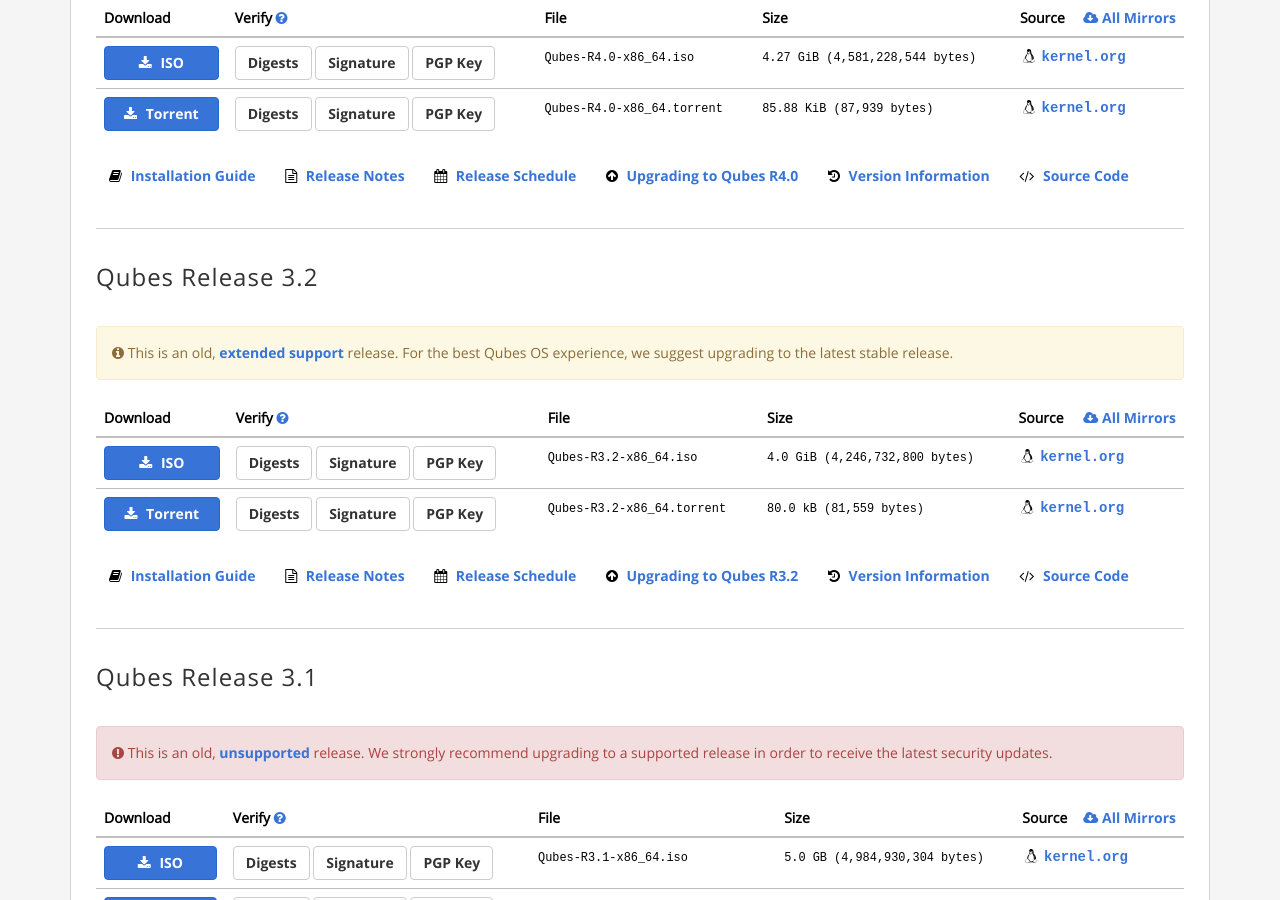
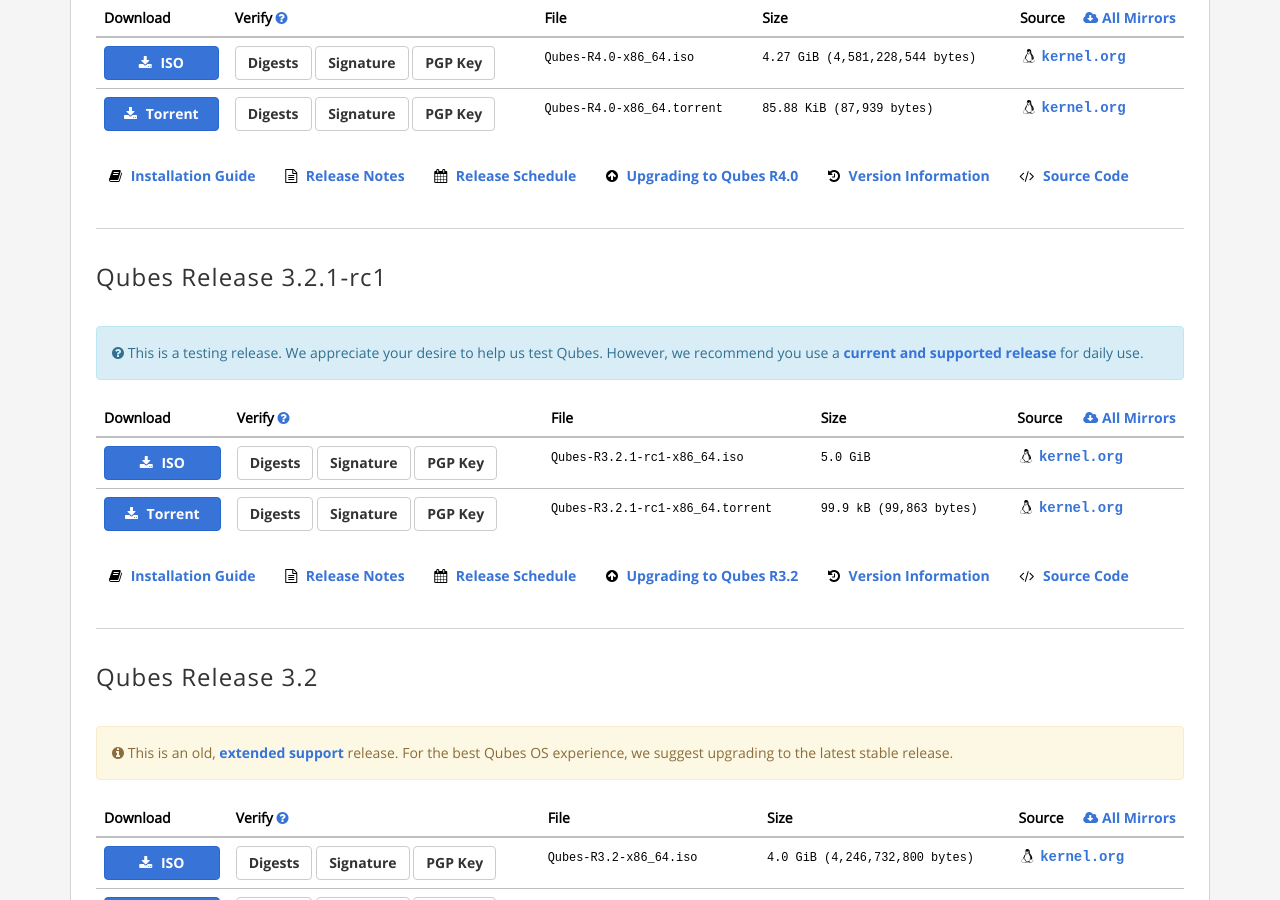
Before and after one commit to QubesOS/qubesos.github.io, a Jekyll site: the page built from pages/downloads.md, in a window 1280 px wide and 900 px high, scrolled down 780 px. Built offline with Jekyll 4.4.1, drawn with Linux system fonts in a browser that asks for light colours; some web fonts are replaced.

Commit message:
Add R3.2.1-rc1

```diff
--- a/_data/downloads.yml
+++ b/_data/downloads.yml
@@ -89,6 +89,90 @@ releases:
         url: /doc/releases/4.0/release-notes/#upgrading
     featured_docs:
       get:
+      - Release Notes
+  Qubes Release 3.2.1-rc1:
+    testing: yes
+    deprecated: no
+    sources:
+      - name: kernel.org
+        display: yes
+        method: HTTPS
+        type: ISO
+        filename: Qubes-R3.2.1-rc1-x86_64.iso
+        size: 5.0 GiB
+        url: https://mirrors.edge.kernel.org/qubes/iso/Qubes-R3.2.1-rc1-x86_64.iso
+        verifiers:
+          hash: https://mirrors.edge.kernel.org/qubes/iso/Qubes-R3.2.1-rc1-x86_64.iso.DIGESTS
+          sig: https://mirrors.edge.kernel.org/qubes/iso/Qubes-R3.2.1-rc1-x86_64.iso.asc
+          key: https://keys.qubes-os.org/keys/qubes-release-3-signing-key.asc
+      - name: halifax.rwth-aachen.de
+        display: no
+        method: HTTP
+        type: ISO
+        filename: Qubes-R3.2.1-rc1-x86_64.iso
+        size: 5.0 GiB
+        url: http://ftp.halifax.rwth-aachen.de/qubes/iso/Qubes-R3.2.1-rc1-x86_64.iso
+        verifiers:
+          hash: http://ftp.halifax.rwth-aachen.de/qubes/iso/Qubes-R3.2.1-rc1-x86_64.iso.DIGESTS
+          sig: http://ftp.halifax.rwth-aachen.de/qubes/iso/Qubes-R3.2.1-rc1-x86_64.iso.asc
+          key: https://keys.qubes-os.org/keys/qubes-release-3-signing-key.asc
+      - name: qubes-os.org
+        display: no
+        method: HTTPS
+        type: ISO
+        filename: Qubes-R3.2.1-rc1-x86_64.iso
+        size: 5.0 GiB
+        url: https://ftp.qubes-os.org/iso/Qubes-R3.2.1-rc1-x86_64.iso
+        verifiers:
+          hash: https://ftp.qubes-os.org/iso/Qubes-R3.2.1-rc1-x86_64.iso.DIGESTS
+          sig: https://ftp.qubes-os.org/iso/Qubes-R3.2.1-rc1-x86_64.iso.asc
+          key: https://keys.qubes-os.org/keys/qubes-release-3-signing-key.asc
+      - name: kernel.org
+        display: yes
+        method: BitTorrent
+        type: Torrent
+        filename: Qubes-R3.2.1-rc1-x86_64.torrent
+        size: 99.9 kB (99,863 bytes)
+        url: https://mirrors.edge.kernel.org/qubes/iso/Qubes-R3.2.1-rc1-x86_64.torrent
+        verifiers:
+          hash: https://mirrors.edge.kernel.org/qubes/iso/Qubes-R3.2.1-rc1-x86_64.iso.DIGESTS
+          sig: https://mirrors.edge.kernel.org/qubes/iso/Qubes-R3.2.1-rc1-x86_64.iso.asc
+          key: https://keys.qubes-os.org/keys/qubes-release-3-signing-key.asc
+      - name: halifax.rwth-aachen.de
+        display: no
+        method: BitTorrent
+        type: Torrent
+        filename: Qubes-R3.2.1-rc1-x86_64.torrent
+        size: 99.9 kB (99,863 bytes)
+        url: http://ftp.halifax.rwth-aachen.de/qubes/iso/Qubes-R3.2.1-rc1-x86_64.torrent
+        verifiers:
+          hash: http://ftp.halifax.rwth-aachen.de/qubes/iso/Qubes-R3.2.1-rc1-x86_64.iso.DIGESTS
+          sig: http://ftp.halifax.rwth-aachen.de/qubes/iso/Qubes-R3.2.1-rc1-x86_64.iso.asc
+          key: https://keys.qubes-os.org/keys/qubes-release-3-signing-key.asc
+      - name: qubes-os.org
+        display: no
+        method: BitTorrent
+        type: Torrent
+        filename: Qubes-R3.2.1-rc1-x86_64.torrent
+        size: 99.9 kB (99,863 bytes)
+        url: https://ftp.qubes-os.org/iso/Qubes-R3.2.1-rc1-x86_64.torrent
+        verifiers:
+          hash: https://ftp.qubes-os.org/iso/Qubes-R3.2.1-rc1-x86_64.iso.DIGESTS
+          sig: https://ftp.qubes-os.org/iso/Qubes-R3.2.1-rc1-x86_64.iso.asc
+          key: https://keys.qubes-os.org/keys/qubes-release-3-signing-key.asc
+    docs:
+      Installation Guide:
+        featured: yes
+        url: /doc/installation-guide/
+      Release Notes:
+        url: /doc/releases/3.2/release-notes/
+      Release Schedule:
+        url: /doc/releases/3.2/schedule/
+      Upgrading to Qubes R3.2:
+        url: /doc/releases/3.2/release-notes/#upgrading
+    featured_docs:
+      get:
+      - Upgrading to Qubes R3.2
       - Release Notes
   Qubes Release 3.2:
     testing: no
```
